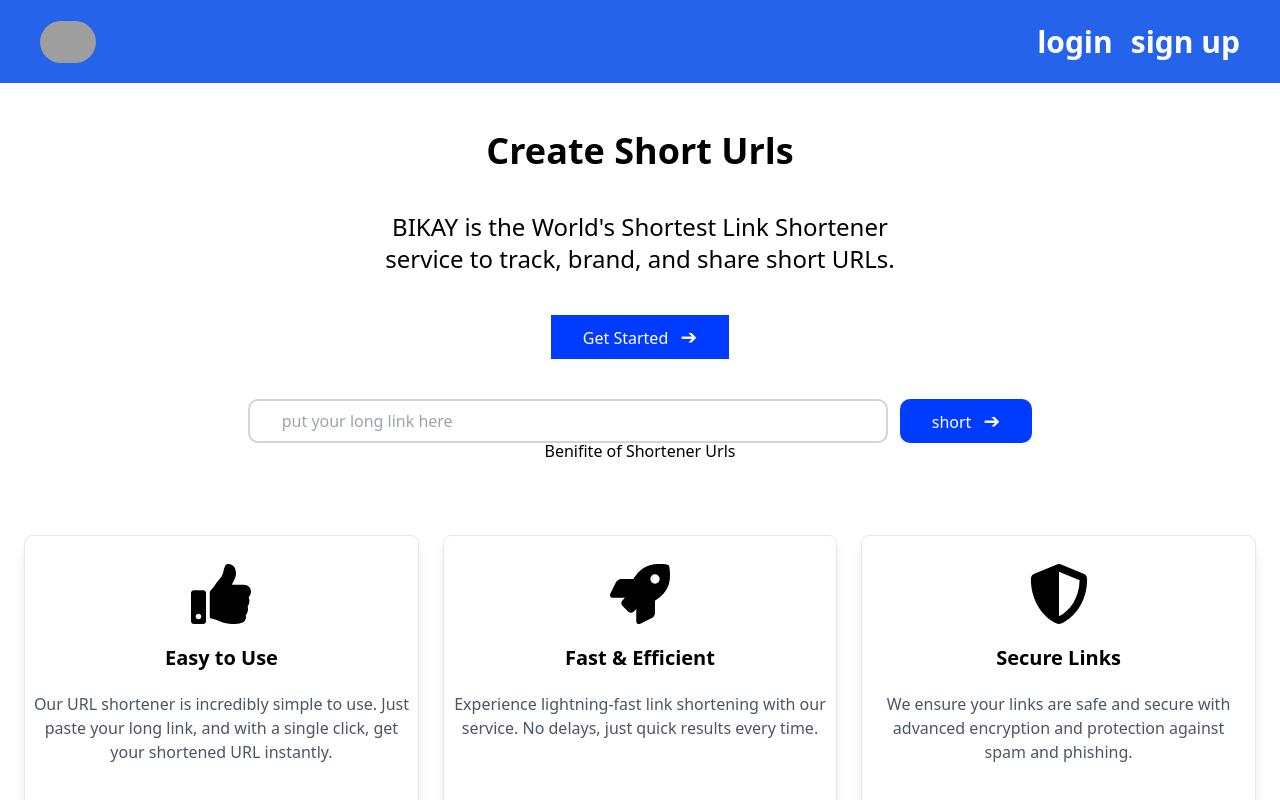
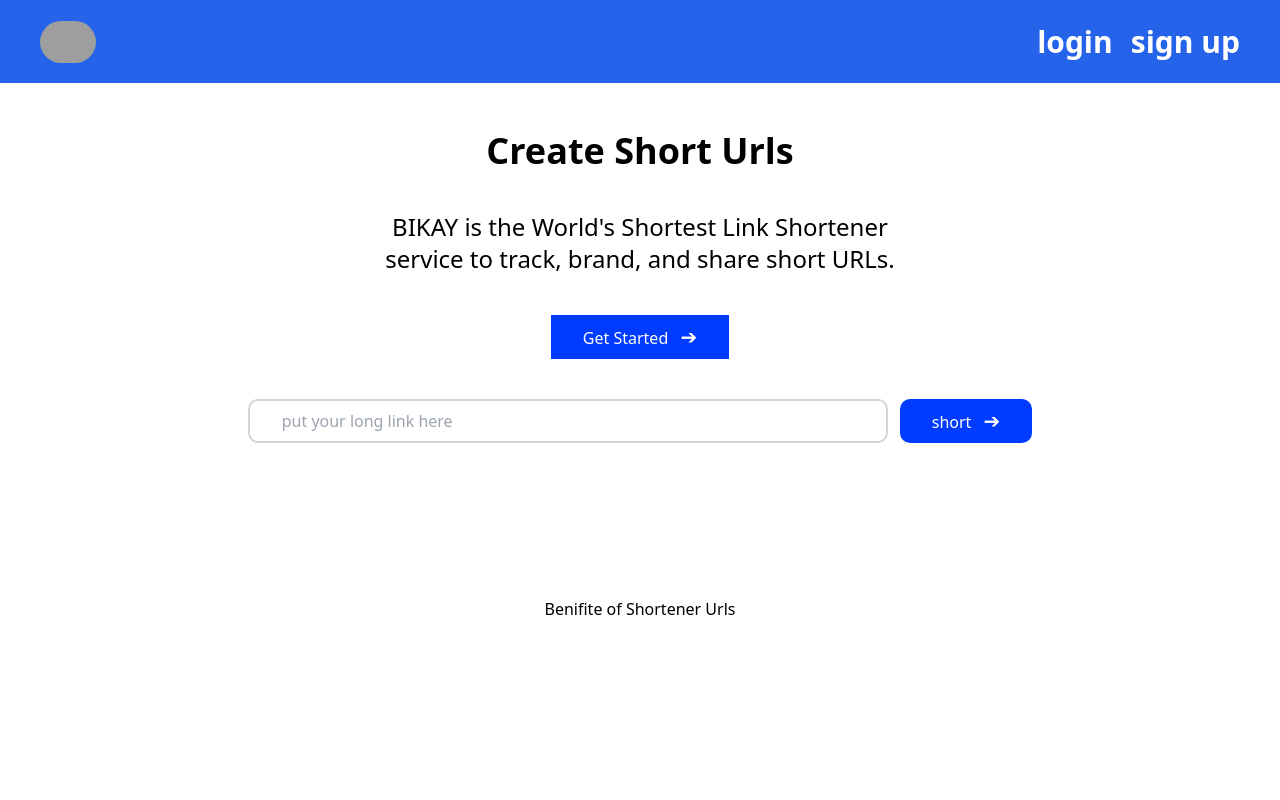
Before and after one commit to saolaiheang/link-shorten-two, a React (Vite) app: page / in a window 1280 px wide. Shown: the top 800 px of the page. Built offline with nearby package versions, Linux system fonts and the light colour scheme; grey boxes are pictures that could not be loaded.

Commit message:
landing page

```diff
--- a/src/components/Benifite.jsx
+++ b/src/components/Benifite.jsx
@@ -4,7 +4,7 @@
 function BenefitsSection() {
   return (
     <>
-      <h4>Benifite of Shortener Urls</h4>
+      <h4 className='m-[158px]'>Benifite of Shortener Urls</h4>
     <div className="flex justify-evenly w-[100%] items-center py-8">
 
       <Card
```
